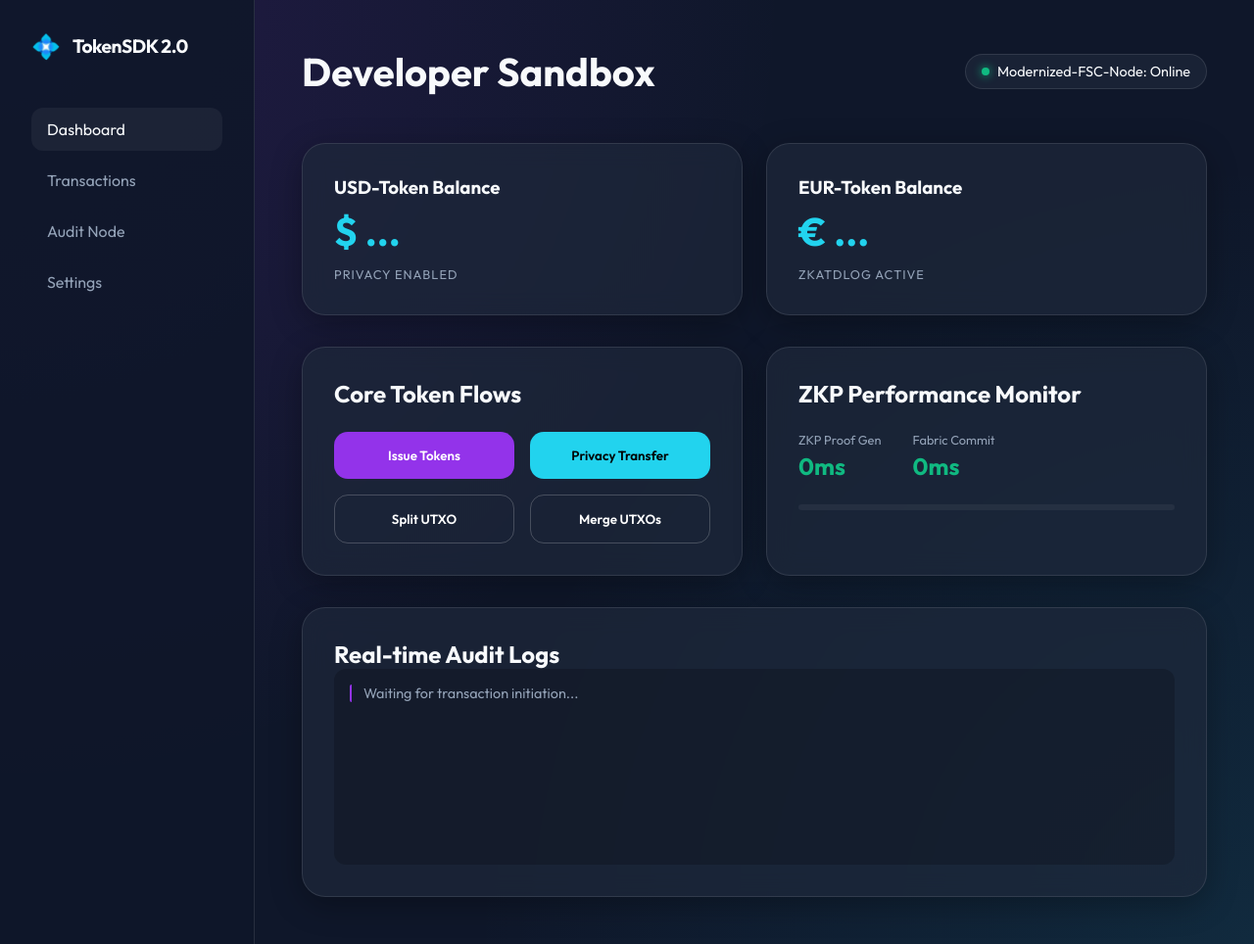
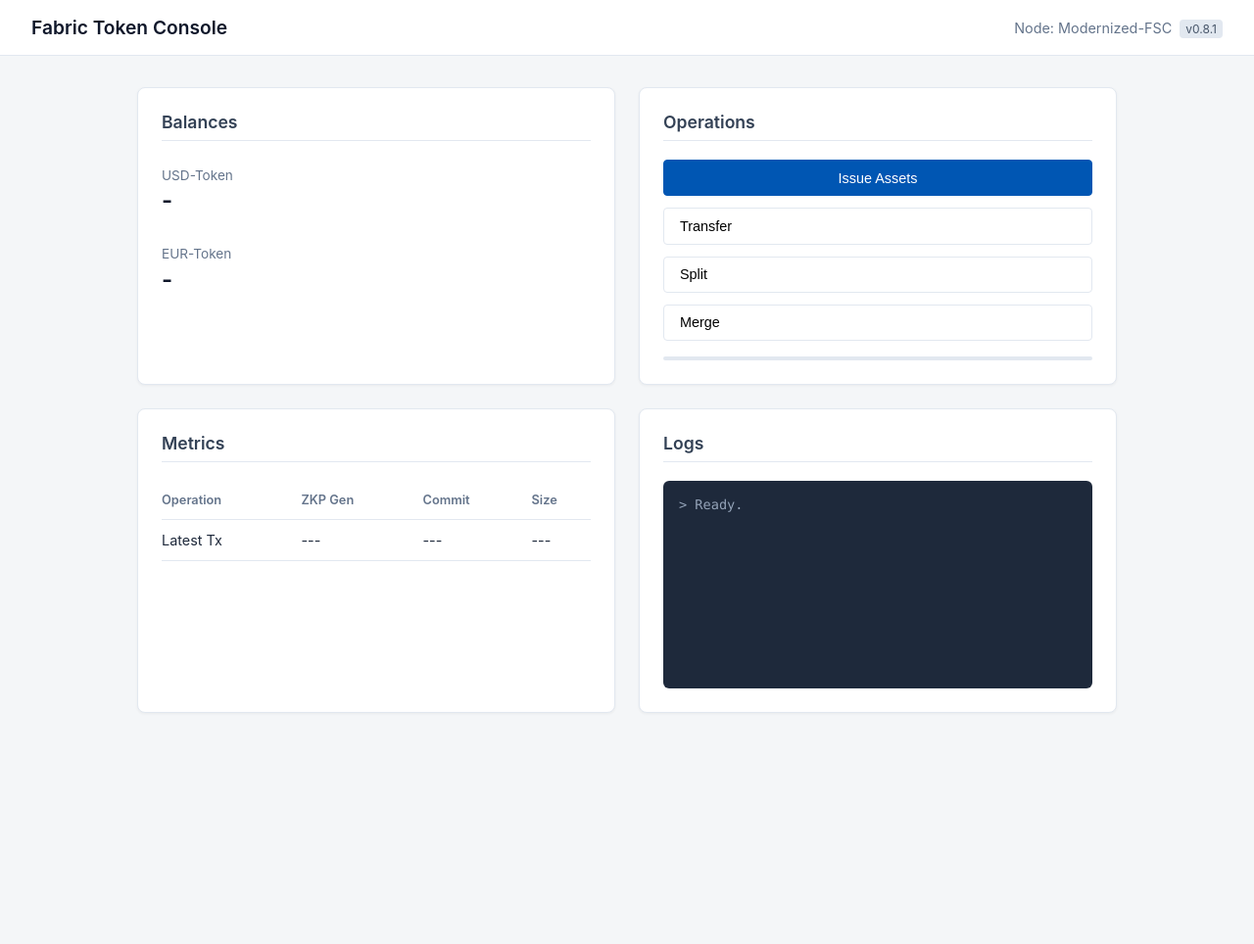
Before and after one commit to SurbhiAgarwal1/fabric-token-sdk-modernized, a plain HTML site: page frontend/index.html in a window 1280 px wide. Shown: the whole page at 98% size. After the commit the page ends 800 px from the top, so only its background shows below. Drawn offline with Linux system fonts and the light colour scheme; no server answers.

Commit message:
refactor: overhaul frontend aesthetics and normalize async processing logic

```diff
--- a/frontend/css/styles.css
+++ b/frontend/css/styles.css
@@ -1,166 +1,162 @@
 :root {
-    --primary: #9333ea;
-    --primary-glow: rgba(147, 51, 234, 0.4);
-    --bg: #0f172a;
-    --card-bg: rgba(30, 41, 59, 0.7);
-    --text: #f8fafc;
-    --text-dim: #94a3b8;
-    --accent: #22d3ee;
+    --primary: #0056b3;
+    --primary-hover: #004494;
+    --bg-light: #f4f6f8;
+    --panel-bg: #ffffff;
+    --border: #e2e8f0;
+    --text-dark: #1e293b;
+    --text-muted: #64748b;
     --success: #10b981;
-}
-
-* {
-    margin: 0;
-    padding: 0;
-    box-sizing: border-box;
-    font-family: 'Outfit', sans-serif;
+    --error: #ef4444;
 }
 
 body {
-    background-color: var(--bg);
-    background-image:
-        radial-gradient(circle at 0% 0%, rgba(147, 51, 234, 0.15) 0%, transparent 50%),
-        radial-gradient(circle at 100% 100%, rgba(34, 211, 238, 0.1) 0%, transparent 50%);
-    color: var(--text);
-    min-height: 100vh;
-    overflow-x: hidden;
-}
-
-.app-container {
-    display: flex;
+    background-color: var(--bg-light);
+    color: var(--text-dark);
+    font-family: -apple-system, BlinkMacSystemFont, "Segoe UI", Roboto, Helvetica, Arial, sans-serif;
+    margin: 0;
     min-height: 100vh;
 }
 
-/* Sidebar */
-.sidebar {
-    width: 260px;
-    background: rgba(15, 23, 42, 0.9);
-    border-right: 1px solid rgba(255, 255, 255, 0.1);
-    padding: 2rem;
+.navbar {
+    background: #ffffff;
+    border-bottom: 1px solid var(--border);
+    padding: 1rem 2rem;
     display: flex;
-    flex-direction: column;
+    justify-content: space-between;
+    align-items: center;
 }
 
-.logo {
-    display: flex;
-    align-items: center;
-    gap: 0.75rem;
-    margin-bottom: 3rem;
+.brand {
+    font-weight: 600;
+    font-size: 1.2rem;
+    color: #0f172a;
 }
 
-.logo-icon { font-size: 1.5rem; }
-.logo-text { font-weight: 700; font-size: 1.2rem; letter-spacing: -0.5px; }
-
-.nav-links { list-style: none; }
-.nav-links li { margin-bottom: 0.5rem; }
-.nav-links a {
-    color: var(--text-dim);
-    text-decoration: none;
-    padding: 0.75rem 1rem;
-    display: block;
-    border-radius: 12px;
-    transition: 0.3s;
+.user-info {
+    font-size: 0.9rem;
+    color: var(--text-muted);
 }
 
-.nav-links li.active a, .nav-links a:hover {
-    background: rgba(255, 255, 255, 0.05);
-    color: var(--text);
+.badge {
+    background: #e2e8f0;
+    color: #475569;
+    padding: 2px 6px;
+    border-radius: 4px;
+    font-size: 0.75rem;
+    margin-left: 4px;
 }
 
-/* Main Content */
-.content {
-    flex: 1;
-    padding: 3rem;
-    max-width: 1200px;
+.container {
+    padding: 2rem;
+    max-width: 1000px;
     margin: 0 auto;
 }
 
-header {
+.flex-row {
     display: flex;
-    justify-content: space-between;
-    align-items: center;
-    margin-bottom: 3rem;
+    flex-wrap: wrap;
+    gap: 1.5rem;
+    margin-bottom: 1.5rem;
 }
 
-h1 { font-size: 2.5rem; font-weight: 700; }
-
-.node-status {
-    display: flex;
-    align-items: center;
-    gap: 0.5rem;
-    background: var(--card-bg);
-    padding: 0.5rem 1rem;
-    border-radius: 100px;
-    font-size: 0.9rem;
-    border: 1px solid rgba(255, 255, 255, 0.1);
+.panel {
+    background: var(--panel-bg);
+    border: 1px solid var(--border);
+    border-radius: 8px;
+    padding: 1.5rem;
+    flex: 1;
+    min-width: 300px;
+    box-shadow: 0 1px 3px rgba(0, 0, 0, 0.05);
 }
 
-.status-dot { width: 8px; height: 8px; border-radius: 50%; }
-.status-dot.online { background: var(--success); box-shadow: 0 0 10px var(--success); }
-
-/* Grid Layout */
-.overview-cards {
-    display: grid;
-    grid-template-columns: repeat(2, 1fr);
-    gap: 1.5rem;
-    margin-bottom: 2rem;
+h2 {
+    font-size: 1.1rem;
+    font-weight: 600;
+    margin-top: 0;
+    margin-bottom: 1.2rem;
+    padding-bottom: 0.5rem;
+    border-bottom: 1px solid var(--border);
+    color: #334155;
 }
 
-.glass {
-    background: var(--card-bg);
-    backdrop-filter: blur(12px);
-    border: 1px solid rgba(255, 255, 255, 0.1);
-    border-radius: 24px;
-    padding: 2rem;
-    box-shadow: 0 8px 32px rgba(0, 0, 0, 0.3);
+.balance-grid {
+    display: flex;
+    flex-direction: column;
+    gap: 1rem;
 }
 
-.balance { font-size: 2.5rem; font-weight: 700; margin: 0.5rem 0; color: var(--accent); }
-.badge { font-size: 0.8rem; color: var(--text-dim); text-transform: uppercase; letter-spacing: 1px; }
-
-.actions-section {
-    display: grid;
-    grid-template-columns: 1fr 1fr;
-    gap: 1.5rem;
-    margin-bottom: 2rem;
+.balance-card {
+    padding: 0.5rem 0;
 }
 
-/* Buttons */
-.button-grid { display: grid; grid-template-columns: 1fr 1fr; gap: 1rem; margin-top: 1.5rem; }
+.label {
+    font-size: 0.85rem;
+    color: var(--text-muted);
+    display: block;
+    margin-bottom: 0.2rem;
+}
+
+.value {
+    font-size: 1.5rem;
+    font-weight: 600;
+    color: #0f172a;
+}
+
+.progress-wrapper {
+    margin-top: 1rem;
+    height: 4px;
+    background: #e2e8f0;
+    border-radius: 2px;
+    overflow: hidden;
+}
+
+.progress-bar {
+    height: 100%;
+    width: 0%;
+    background: var(--primary);
+    transition: width 0.3s ease;
+}
+
+.actions-grid {
+    display: flex;
+    flex-direction: column;
+    gap: 0.75rem;
+}
 
 .btn {
-    padding: 1rem;
-    border: none;
-    border-radius: 14px;
-    font-weight: 600;
+    padding: 0.6rem 1rem;
+    border: 1px solid var(--border);
+    border-radius: 4px;
+    background: #fff;
     cursor: pointer;
-    transition: 0.3s cubic-bezier(0.175, 0.885, 0.32, 1.275);
+    font-size: 0.9rem;
+    transition: background 0.15s ease;
+    text-align: left;
 }
 
-.btn:hover { transform: translateY(-3px); box-shadow: 0 5px 15px rgba(0,0,0,0.3); }
+.btn:disabled { opacity: 0.6; cursor: not-allowed; }
+.btn:hover:not(:disabled) { background: #f8fafc; }
 
-.btn.primary { background: var(--primary); color: white; }
-.btn.secondary { background: var(--accent); color: #000; }
-.btn.outline { background: transparent; border: 1px solid rgba(255, 255, 255, 0.2); color: white; }
+.btn-primary { background: var(--primary); color: #fff; border-color: var(--primary); text-align: center; }
+.btn-primary:hover:not(:disabled) { background: var(--primary-hover); }
 
-/* Stats & Logs */
-.latency-display { display: flex; gap: 2rem; margin: 1.5rem 0; }
-.stat label { display: block; font-size: 0.8rem; color: var(--text-dim); margin-bottom: 0.25rem; }
-.stat span { font-size: 1.5rem; font-weight: 700; color: var(--success); }
+.table { width: 100%; border-collapse: collapse; }
+.table th, .table td { text-align: left; padding: 0.75rem 0; border-bottom: 1px solid var(--border); }
+.table th { font-size: 0.8rem; color: var(--text-muted); font-weight: 600; }
+.table td { font-size: 0.9rem; }
 
-.progress-bar-container { height: 6px; background: rgba(255,255,255,0.05); border-radius: 10px; overflow: hidden; }
-.progress-bar { width: 0%; height: 100%; background: linear-gradient(90deg, var(--primary), var(--accent)); transition: 1s ease; }
-
-.log-viewer {
-    background: rgba(0, 0, 0, 0.2);
-    border-radius: 12px;
+.log-view {
+    background: #1e293b;
     padding: 1rem;
-    height: 200px;
+    border-radius: 6px;
+    height: 180px;
     overflow-y: auto;
-    font-family: 'Courier New', monospace;
-    font-size: 0.9rem;
-    color: var(--text-dim);
+    font-family: Consolas, monospace;
+    font-size: 0.85rem;
 }
 
-.log-entry { margin-bottom: 0.5rem; border-left: 2px solid var(--primary); padding-left: 0.75rem; border-radius: 2px; }
-.log-entry.success { border-left-color: var(--success); color: var(--text); }
+.log-entry { margin: 0 0 0.4rem 0; color: #cbd5e1; }
+.log-entry.system { color: #94a3b8; }
+.log-entry.success { color: #10b981; }
+.log-entry.error { color: #ef4444; }
--- a/frontend/index.html
+++ b/frontend/index.html
@@ -3,83 +3,75 @@
 <head>
     <meta charset="UTF-8">
     <meta name="viewport" content="width=device-width, initial-scale=1.0">
-    <title>Fabric Token SDK | Playground 2.0</title>
+    <title>Token SDK Console</title>
     <link rel="stylesheet" href="css/styles.css">
-    <link href="https://fonts.googleapis.com/css2?family=Outfit:wght@300;400;600;700&display=swap" rel="stylesheet">
 </head>
 <body>
-    <div class="app-container">
-        <nav class="sidebar">
-            <div class="logo">
-                <span class="logo-icon">💠</span>
-                <span class="logo-text">TokenSDK 2.0</span>
+    <div class="navbar">
+        <div class="brand">Fabric Token Console</div>
+        <div class="user-info">Node: Modernized-FSC <span class="badge">v0.8.1</span></div>
     </div>
-            <ul class="nav-links">
-                <li class="active"><a href="#">Dashboard</a></li>
-                <li><a href="#">Transactions</a></li>
-                <li><a href="#">Audit Node</a></li>
-                <li><a href="#">Settings</a></li>
-            </ul>
-        </nav>
 
-        <main class="content">
-            <header>
-                <h1>Developer Sandbox</h1>
-                <div class="node-status">
-                    <span class="status-dot online"></span>
-                    Modernized-FSC-Node: Online
+    <div class="container">
+        <div class="flex-row">
+            <div class="panel">
+                <h2>Balances</h2>
+                <div class="balance-grid">
+                    <div class="balance-card">
+                        <span class="label">USD-Token</span>
+                        <span id="usd-balance" class="value">-</span>
                     </div>
-            </header>
-
-            <section class="overview-cards">
-                <div class="card glass">
-                    <h3>USD-Token Balance</h3>
-                    <p id="usd-balance" class="balance">$ ...</p>
-                    <span class="badge">Privacy Enabled</span>
+                    <div class="balance-card">
+                        <span class="label">EUR-Token</span>
+                        <span id="eur-balance" class="value">-</span>
                     </div>
-                <div class="card glass">
-                    <h3>EUR-Token Balance</h3>
-                    <p id="eur-balance" class="balance">€ ...</p>
-                    <span class="badge">ZKATdlog Active</span>
-                </div>
-            </section>
-
-            <section class="actions-section">
-                <div class="card action-card glass">
-                    <h2>Core Token Flows</h2>
-                    <div class="button-grid">
-                        <button onclick="triggerFlow('issue')" class="btn primary">Issue Tokens</button>
-                        <button onclick="triggerFlow('transfer')" class="btn secondary">Privacy Transfer</button>
-                        <button onclick="triggerFlow('split')" class="btn outline">Split UTXO</button>
-                        <button onclick="triggerFlow('merge')" class="btn outline">Merge UTXOs</button>
                 </div>
             </div>
 
-                <div class="card perf-card glass">
-                    <h2>ZKP Performance Monitor</h2>
-                    <div class="latency-display">
-                        <div class="stat">
-                            <label>ZKP Proof Gen</label>
-                            <span id="zkp-time">0ms</span>
+            <div class="panel">
+                <h2>Operations</h2>
+                <div class="actions-grid">
+                    <button onclick="triggerFlow('issue')" class="btn btn-primary" id="btn-issue">Issue Assets</button>
+                    <button onclick="triggerFlow('transfer')" class="btn" id="btn-transfer">Transfer</button>
+                    <button onclick="triggerFlow('split')" class="btn" id="btn-split">Split</button>
+                    <button onclick="triggerFlow('merge')" class="btn" id="btn-merge">Merge</button>
                 </div>
-                        <div class="stat">
-                            <label>Fabric Commit</label>
-                            <span id="fabric-time">0ms</span>
-                        </div>
-                    </div>
-                    <div class="progress-bar-container">
+                <div class="progress-wrapper">
                     <div id="progress-bar" class="progress-bar"></div>
                 </div>
             </div>
-            </section>
+        </div>
 
-            <section class="log-section card glass">
-                <h2>Real-time Audit Logs</h2>
-                <div id="logs" class="log-viewer">
-                    <p class="log-entry">Waiting for transaction initiation...</p>
+        <div class="flex-row">
+            <div class="panel">
+                <h2>Metrics</h2>
+                <table class="table">
+                    <thead>
+                        <tr>
+                            <th>Operation</th>
+                            <th>ZKP Gen</th>
+                            <th>Commit</th>
+                            <th>Size</th>
+                        </tr>
+                    </thead>
+                    <tbody>
+                        <tr>
+                            <td>Latest Tx</td>
+                            <td id="zkp-time">---</td>
+                            <td id="fabric-time">---</td>
+                            <td id="proof-size">---</td>
+                        </tr>
+                    </tbody>
+                </table>
             </div>
-            </section>
-        </main>
+
+            <div class="panel">
+                <h2>Logs</h2>
+                <div id="logs" class="log-view">
+                    <p class="log-entry system">> Ready.</p>
+                </div>
+            </div>
+        </div>
     </div>
     <script src="js/app.js"></script>
 </body>
--- a/frontend/js/app.js
+++ b/frontend/js/app.js
@@ -1,48 +1,53 @@
 const API_BASE = 'http://localhost:8080';
+let isProcessing = false;
 
 async function updateBalances() {
     try {
         const response = await fetch(`${API_BASE}/wallet/balance`);
         const data = await response.json();
-        document.getElementById('usd-balance').innerText = `$ ${data['USD-Token'].toLocaleString()}`;
-        document.getElementById('eur-balance').innerText = `€ ${data['EUR-Token'].toLocaleString()}`;
+
+        document.getElementById('usd-balance').innerText = data['USD-Token'].toLocaleString();
+        document.getElementById('eur-balance').innerText = data['EUR-Token'].toLocaleString();
     } catch (e) {
-        console.error("Backend not running?", e);
+        console.error("fetch err:", e);
     }
 }
 
 async function triggerFlow(action) {
-    const logContainer = document.getElementById('logs');
-    const zkpEl = document.getElementById('zkp-time');
-    const fabricEl = document.getElementById('fabric-time');
+    if (isProcessing) return;
+
+    isProcessing = true;
     const progress = document.getElementById('progress-bar');
+    const buttons = document.querySelectorAll('.btn');
+    buttons.forEach(b => b.disabled = true);
 
-    addLog(`INITIATING: ${action.toUpperCase()} flow...`);
-    progress.style.width = '30%';
+    addLog(`Running ${action}...`);
+    progress.style.width = '50%';
 
     try {
         const response = await fetch(`${API_BASE}/token/${action}`, { method: 'POST' });
         const data = await response.json();
 
-        // Update Stats
-        zkpEl.innerText = formatDuration(data.ZKPGenTime);
-        fabricEl.innerText = formatDuration(data.FabricTime);
         progress.style.width = '100%';
 
-        addLog(`SUCCESS: ${action} logic validated on ledger.`, 'success');
-        addLog(`ZKP Proof Size: ${(data.ProofSizeBytes / 1024).toFixed(2)} KB`);
+        document.getElementById('zkp-time').innerText = formatMs(data.ZKPGenTime);
+        document.getElementById('fabric-time').innerText = formatMs(data.FabricTime);
+        document.getElementById('proof-size').innerText = `${(data.ProofSizeBytes / 1024).toFixed(1)} KB`;
 
-        setTimeout(() => { progress.style.width = '0%'; }, 2000);
+        addLog(data.Details || "Done.", 'success');
         updateBalances();
     } catch (e) {
-        addLog(`ERROR: Connection to FSC Node failed. Check if Go server is running.`, 'error');
+        addLog(`Error connecting to backend.`, 'error');
+    } finally {
+        setTimeout(() => {
+            progress.style.width = '0%';
+            buttons.forEach(b => b.disabled = false);
+            isProcessing = false;
+        }, 800);
     }
 }
 
-function formatDuration(ns) {
-    // Backend returns nanoseconds in JSON if not handled,
-    // but my Engine returns Duration which strings usually or we parse
-    // Let's assume it's roughly 100ms-500ms based on our simulation
+function formatMs(ns) {
     return `${Math.round(ns / 1000000)}ms`;
 }
 
@@ -50,10 +55,11 @@ function addLog(msg, type = '') {
     const logs = document.getElementById('logs');
     const entry = document.createElement('p');
     entry.className = `log-entry ${type}`;
-    entry.innerText = `[${new Date().toLocaleTimeString()}] ${msg}`;
+    const time = new Date().toLocaleTimeString('en-US', { hour12: false });
+    entry.innerText = `[${time}] ${msg}`;
     logs.prepend(entry);
 }
 
-// Initial hydration
+// init
 updateBalances();
 setInterval(updateBalances, 5000);
```
Lines whose indentation alone changed are shown as unchanged.
